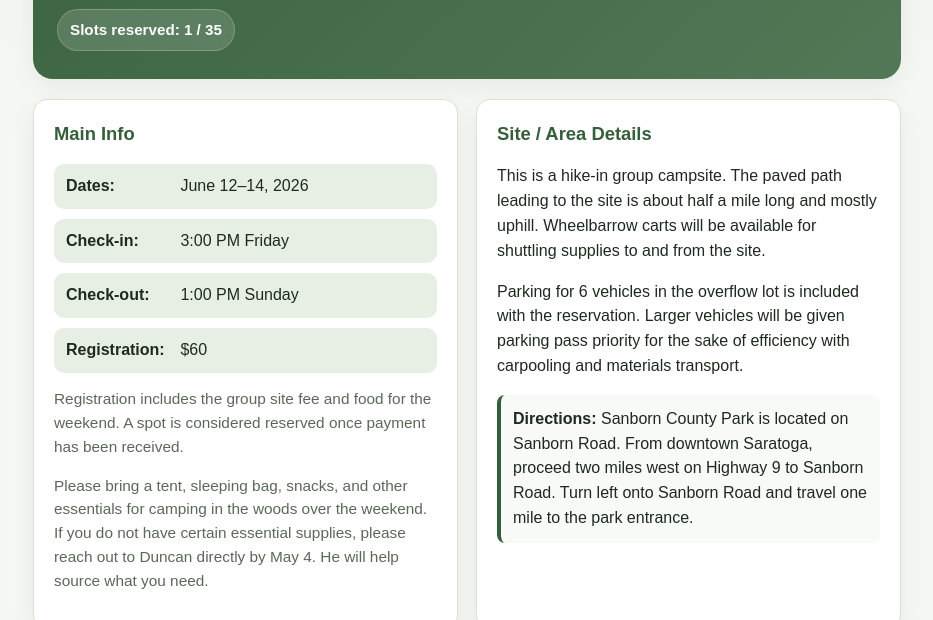
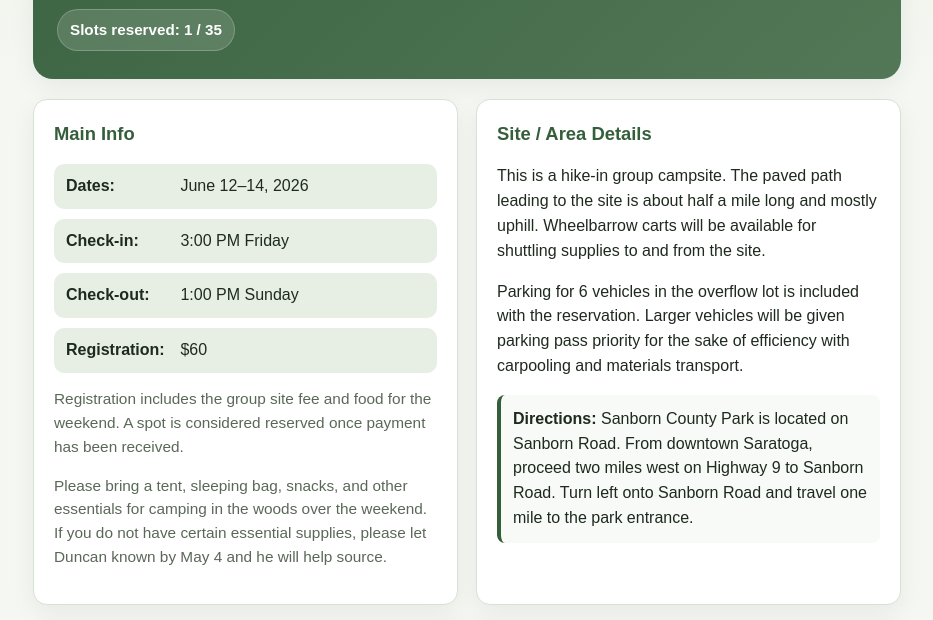
Before and after one commit to duncaninnature/WHAcampout2026, a plain HTML site: page index.html in a window 1280 px wide. Shown: the part 137-757 px from the top of the page, without its empty margins (173-1106 px from the left). Drawn offline with Linux system fonts and the light colour scheme.

Commit message:
Update index.html

```diff
--- a/index.html
+++ b/index.html
@@ -215,7 +215,7 @@
         </p>
         <p class="note">
           Please bring a tent, sleeping bag, snacks, and other essentials for camping in the woods over the weekend.
-          If you do not have certain essential supplies, please reach out to Duncan directly by May 4. He will help source what you need.
+          If you do not have certain essential supplies, please let Duncan known by May 4 and he will help source.
         </p>
       </section>
 
```
